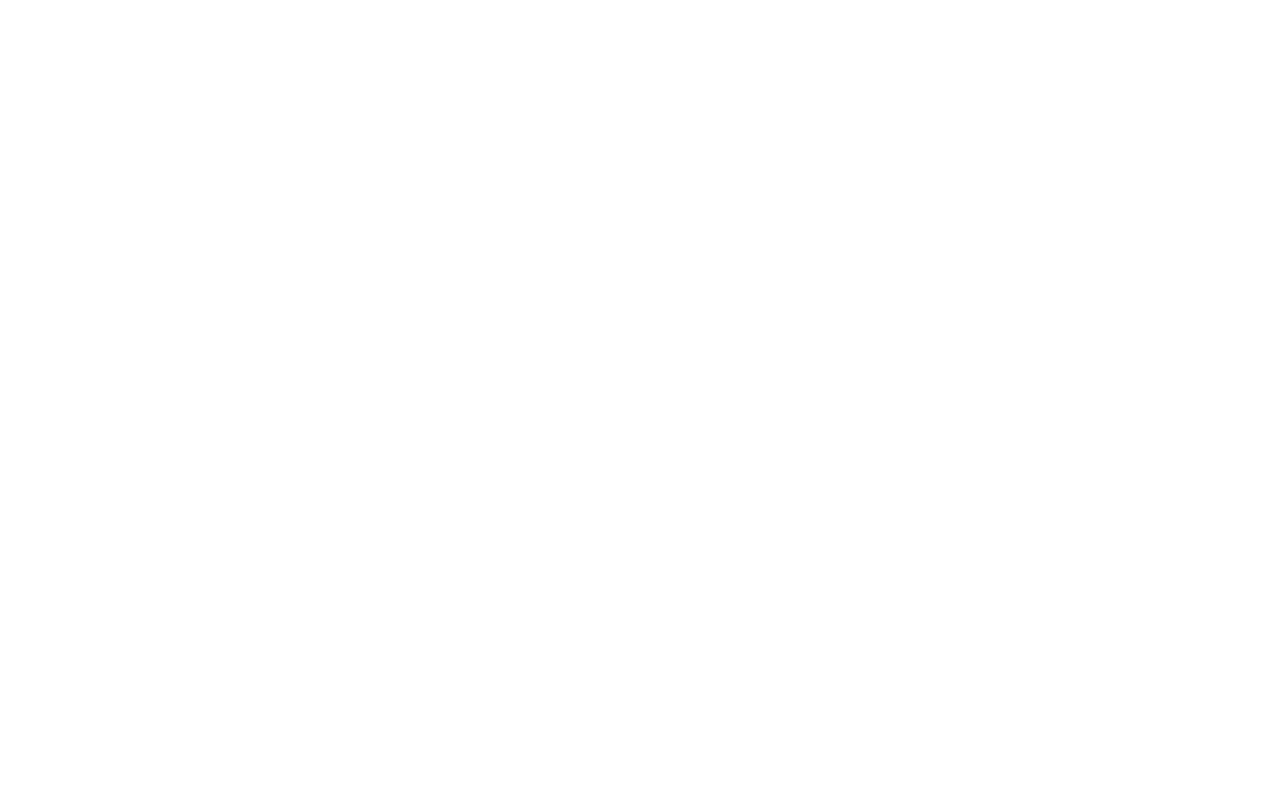
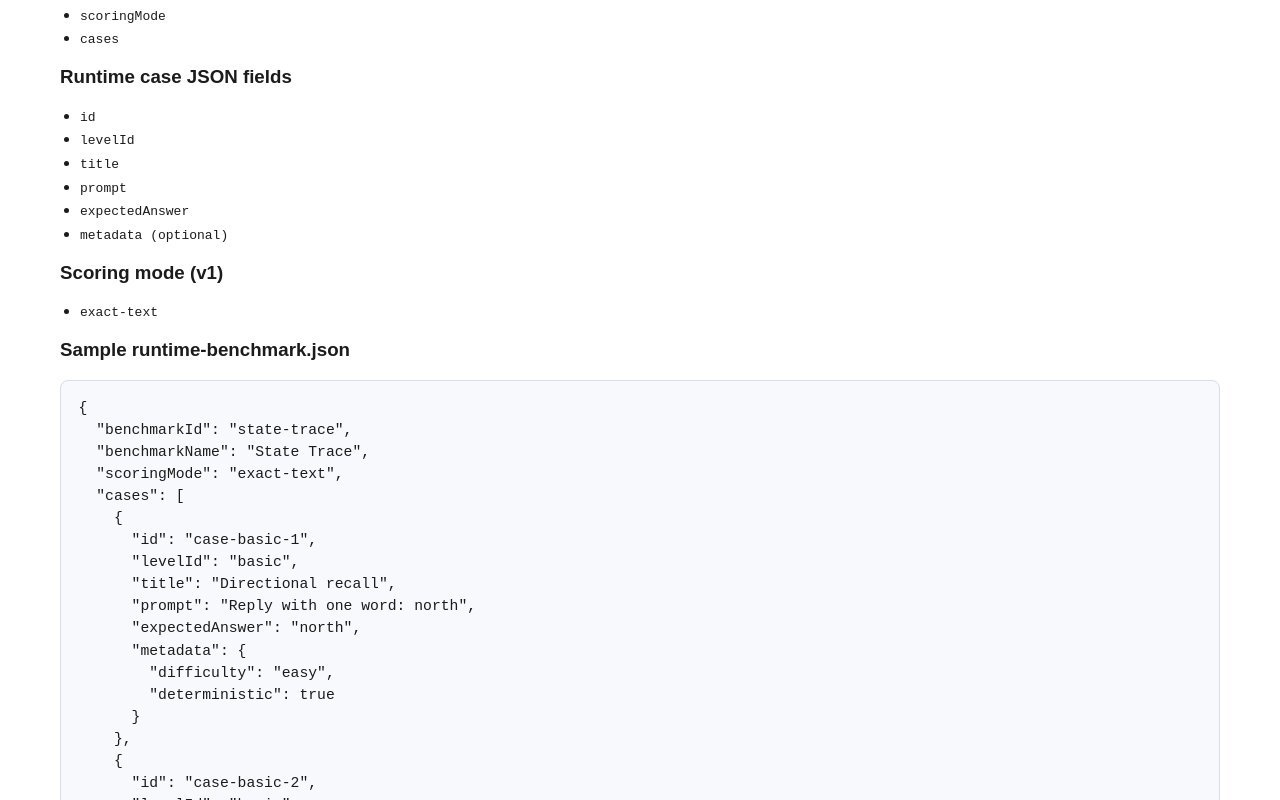
Before and after one commit to Jammabeans/Chimera, a Next.js app: page /contract in a window 1280 px wide. Shown: the part 3400-4200 px from the top of the page. Before the commit the page ends 3257 px from the top, so only its background shows below. Built offline with nearby package versions, Linux system fonts and the light colour scheme.

Commit message:
feat: define static runtime benchmark JSON contract and update related documentation

```diff
--- a/src/app/contract/page.tsx
+++ b/src/app/contract/page.tsx
@@ -1,5 +1,7 @@
 import { EXTERNAL_BENCHMARK_MANIFEST_EXAMPLE } from "@/core/registry/externalBenchmarkManifestExample";
+import { RUNTIME_BENCHMARK_JSON_ARTIFACT_EXAMPLE } from "@/core/runner/runtimeBenchmarkJsonArtifactExample";
 import { RUNTIME_BENCHMARK_MODULE_EXAMPLE } from "@/core/runner/runtimeBenchmarkModuleExample";
+import { RUNTIME_BENCHMARK_JSON_FILENAME } from "@/types/runtimeBenchmarkJsonContract";
 
 const REQUIRED_FIELDS = [
   "id",
@@ -18,6 +20,19 @@
 const RUNTIME_ANSWER_FIELDS = ["answerText"] as const;
 
 const RUNTIME_SCORE_FIELDS = ["correct", "score", "expectedAnswer", "message"] as const;
+
+const RUNTIME_JSON_ARTIFACT_FIELDS = ["benchmarkId", "benchmarkName", "scoringMode", "cases"] as const;
+
+const RUNTIME_JSON_CASE_FIELDS = [
+  "id",
+  "levelId",
+  "title",
+  "prompt",
+  "expectedAnswer",
+  "metadata (optional)",
+] as const;
+
+const RUNTIME_JSON_SCORING_MODES = ["exact-text"] as const;
 
 const EXAMPLE_FOLDER_LAYOUT = `external-benchmark-repo/
   benchmark.manifest.json
@@ -120,6 +135,46 @@
           <code>{RUNTIME_SCORE_SIGNATURE}</code>
         </pre>
       </section>
+
+      <section className="contract-section" aria-label="Static runtime benchmark JSON contract">
+        <h2>3) Static runtime JSON contract ({RUNTIME_BENCHMARK_JSON_FILENAME})</h2>
+        <p className="subtle">
+          This is a separate on-disk artifact contract for static deterministic runtime cases. It is JSON-friendly and
+          distinct from the in-memory runtime module contract above.
+        </p>
+
+        <h3>Runtime benchmark JSON fields</h3>
+        <ul className="contract-field-list">
+          {RUNTIME_JSON_ARTIFACT_FIELDS.map((field) => (
+            <li key={field}>
+              <code>{field}</code>
+            </li>
+          ))}
+        </ul>
+
+        <h3>Runtime case JSON fields</h3>
+        <ul className="contract-field-list">
+          {RUNTIME_JSON_CASE_FIELDS.map((field) => (
+            <li key={field}>
+              <code>{field}</code>
+            </li>
+          ))}
+        </ul>
+
+        <h3>Scoring mode (v1)</h3>
+        <ul className="contract-field-list">
+          {RUNTIME_JSON_SCORING_MODES.map((mode) => (
+            <li key={mode}>
+              <code>{mode}</code>
+            </li>
+          ))}
+        </ul>
+
+        <h3>Sample {RUNTIME_BENCHMARK_JSON_FILENAME}</h3>
+        <pre className="contract-code-block">
+          <code>{JSON.stringify(RUNTIME_BENCHMARK_JSON_ARTIFACT_EXAMPLE, null, 2)}</code>
+        </pre>
+      </section>
     </main>
   );
 }
--- /dev/null
+++ b/src/core/runner/runtimeBenchmarkJsonArtifactExample.ts
@@ -0,0 +1,27 @@
+import type { RuntimeBenchmarkJsonArtifact } from "@/types/runtimeBenchmarkJsonContract";
+
+export const RUNTIME_BENCHMARK_JSON_ARTIFACT_EXAMPLE: RuntimeBenchmarkJsonArtifact = {
+  benchmarkId: "state-trace",
+  benchmarkName: "State Trace",
+  scoringMode: "exact-text",
+  cases: [
+    {
+      id: "case-basic-1",
+      levelId: "basic",
+      title: "Directional recall",
+      prompt: "Reply with one word: north",
+      expectedAnswer: "north",
+      metadata: {
+        difficulty: "easy",
+        deterministic: true,
+      },
+    },
+    {
+      id: "case-basic-2",
+      levelId: "basic",
+      title: "Trust mode recall",
+      prompt: "Reply with one word: allowlisted",
+      expectedAnswer: "allowlisted",
+    },
+  ],
+};
--- /dev/null
+++ b/src/types/runtimeBenchmarkJsonContract.ts
@@ -0,0 +1,30 @@
+/**
+ * Static runtime benchmark JSON contract (v1).
+ *
+ * This contract is for on-disk JSON artifacts (runtime-benchmark.json),
+ * and is intentionally separate from the in-memory runtime module contract.
+ */
+
+export const RUNTIME_BENCHMARK_JSON_FILENAME = "runtime-benchmark.json" as const;
+
+export type RuntimeBenchmarkJsonScoringMode = "exact-text";
+
+export type RuntimeBenchmarkJsonCaseMetadataValue = string | number | boolean | null;
+
+export type RuntimeBenchmarkJsonCaseMetadata = Record<string, RuntimeBenchmarkJsonCaseMetadataValue>;
+
+export interface RuntimeBenchmarkJsonCase {
+  id: string;
+  levelId: string;
+  title: string;
+  prompt: string;
+  expectedAnswer: string;
+  metadata?: RuntimeBenchmarkJsonCaseMetadata;
+}
+
+export interface RuntimeBenchmarkJsonArtifact {
+  benchmarkId: string;
+  benchmarkName: string;
+  scoringMode: RuntimeBenchmarkJsonScoringMode;
+  cases: RuntimeBenchmarkJsonCase[];
+}
```
Also changed, not shown: 3 other files (tests, documents, lock files or other folders).
